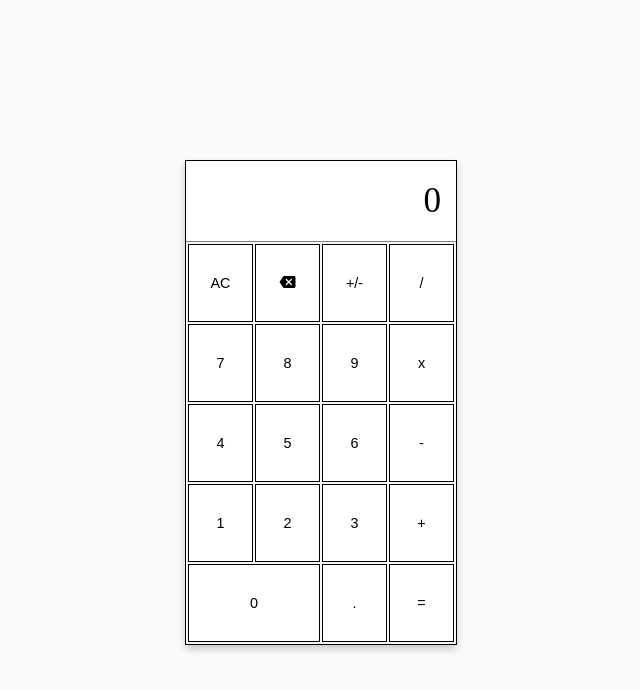
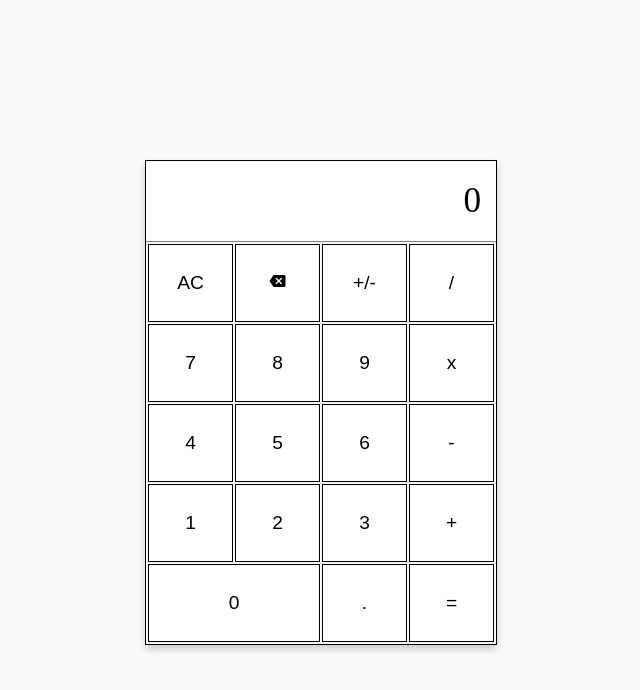
Before and after one commit to LucasBarbara/calculator, a plain HTML site: page index.html in a window 1280 px wide. Shown: the whole page, without its empty margins (319-959 px from the left). Drawn offline with Linux system fonts and the light colour scheme; a web font is replaced by a local one.

Commit message:
Minor CSS changes for github pages app to be similar to local app styling wise

```diff
--- a/css/styles.css
+++ b/css/styles.css
@@ -8,7 +8,7 @@ button {
   background-color: #fff;
   border: 1px solid #000;
   font-family: 'Niramit', sans-serif;
-  font-size: 0.9rem;
+  font-size: 1.2rem;
   margin: 1px;
 }
 
@@ -30,7 +30,7 @@ button:active {
   min-height: 60.4vh;
   margin: 20vh auto;
   transition: 0.3s;
-  max-width: 270px;
+  max-width: 350px;
 }
 
 .container:hover {
```
